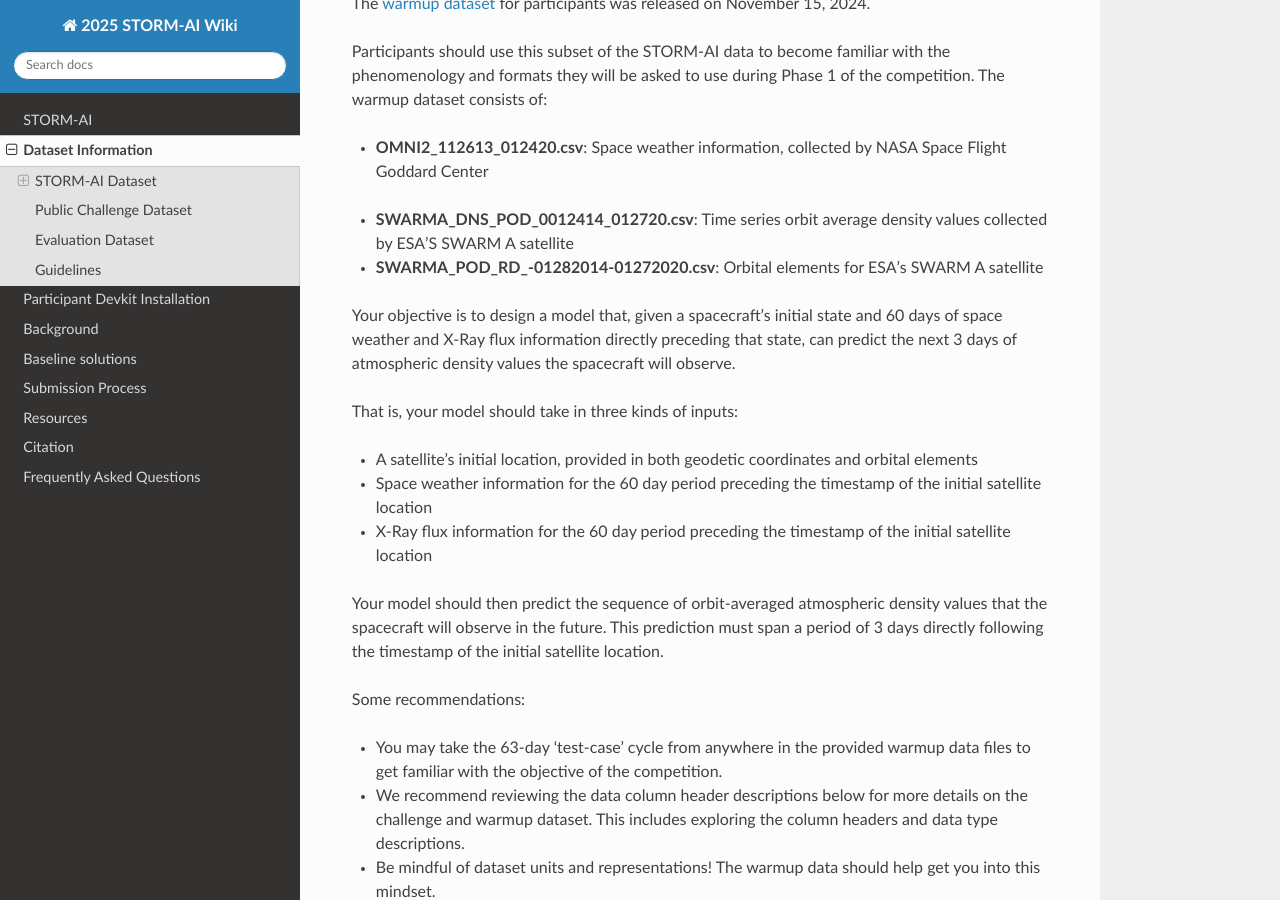
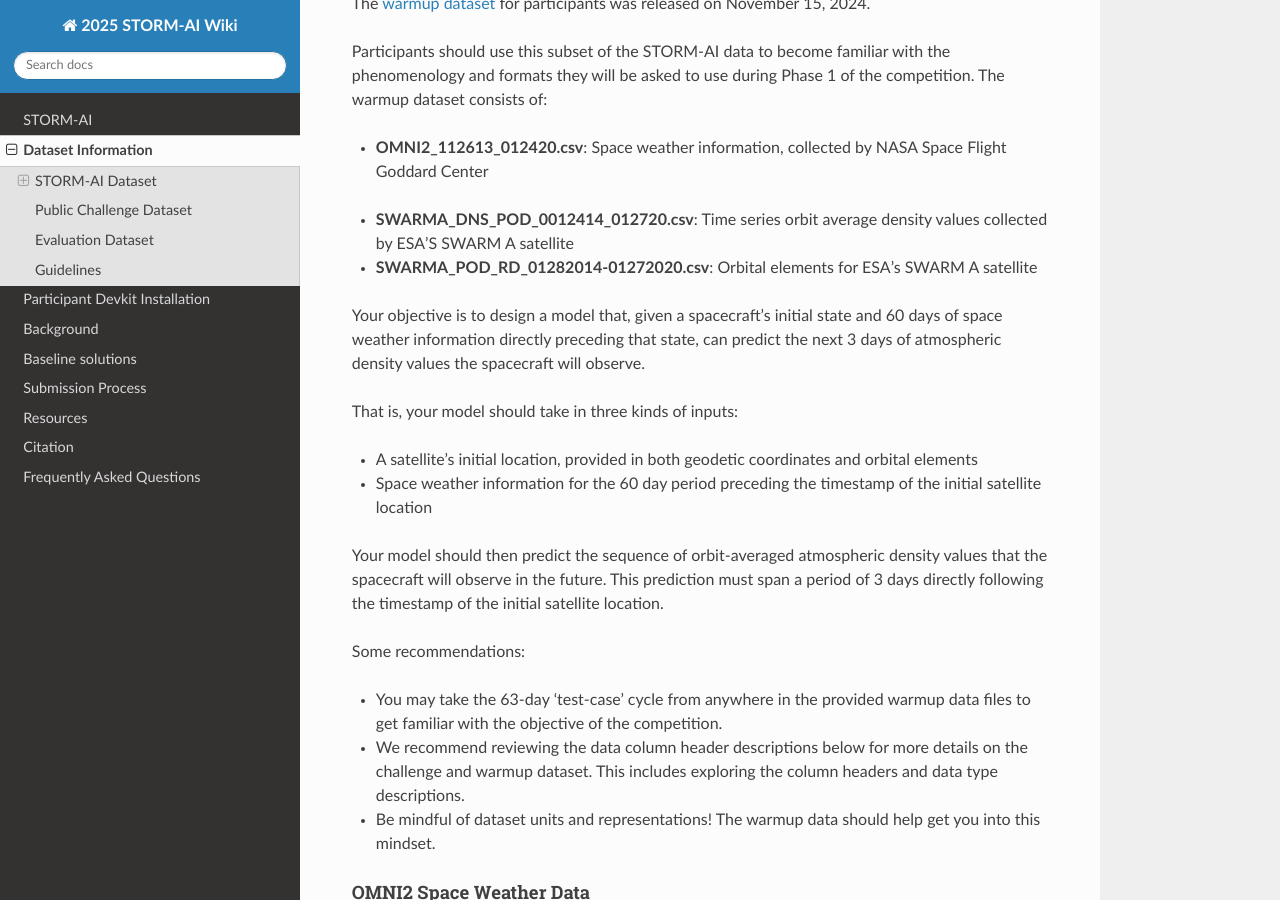
Before and after one commit to olgupila/STORM-AI-devkit-2025, a Sphinx documentation site: the page built from docs/dataset.md, in a window 1280 px wide and 900 px high, scrolled down 418 px. Built offline with Sphinx 7.4.7 and the Read the Docs theme 3.1.0, drawn with Linux system fonts in a browser that asks for light colours; pages that are not in the unit, such as notebooks, are missing from menus.

Commit message:
remove xray flux from dataset

```diff
--- a/docs/dataset.md
+++ b/docs/dataset.md
@@ -14,14 +14,13 @@ Participants should use this subset of the STORM-AI data to become familiar with
 * <b>OMNI2_112613_012420.csv</b>: Space weather information, collected by NASA Space Flight Goddard Center
 <!-- *<b>G13_112613_012420.csv</b>: X-Ray flux information, collected by NOAA'S GOES-13 satellite -->
 * <b>SWARMA_DNS_POD_0012414_012720.csv</b>: Time series orbit average density values collected by ESA'S SWARM A satellite
-* <b>SWARMA_POD_RD_-01282014-01272020.csv</b>: Orbital elements for ESA's SWARM A satellite
+* <b>SWARMA_POD_RD_01282014-01272020.csv</b>: Orbital elements for ESA's SWARM A satellite
 
-Your objective is to design a model that, given a spacecraft's initial state and 60 days of space weather and X-Ray flux information directly preceding that state, can predict the next 3 days of atmospheric density values the spacecraft will observe.
+Your objective is to design a model that, given a spacecraft's initial state and 60 days of space weather information directly preceding that state, can predict the next 3 days of atmospheric density values the spacecraft will observe.
 
 That is, your model should take in three kinds of inputs:
 * A satellite's initial location, provided in both geodetic coordinates and orbital elements
 * Space weather information for the 60 day period preceding the timestamp of the initial satellite location
-* X-Ray flux information for the 60 day period preceding the timestamp of the initial satellite location
 
 Your model should then predict the sequence of orbit-averaged atmospheric density values that the spacecraft will observe in the future. This prediction must span a period of 3 days directly following the timestamp of the initial satellite location.
 
```
